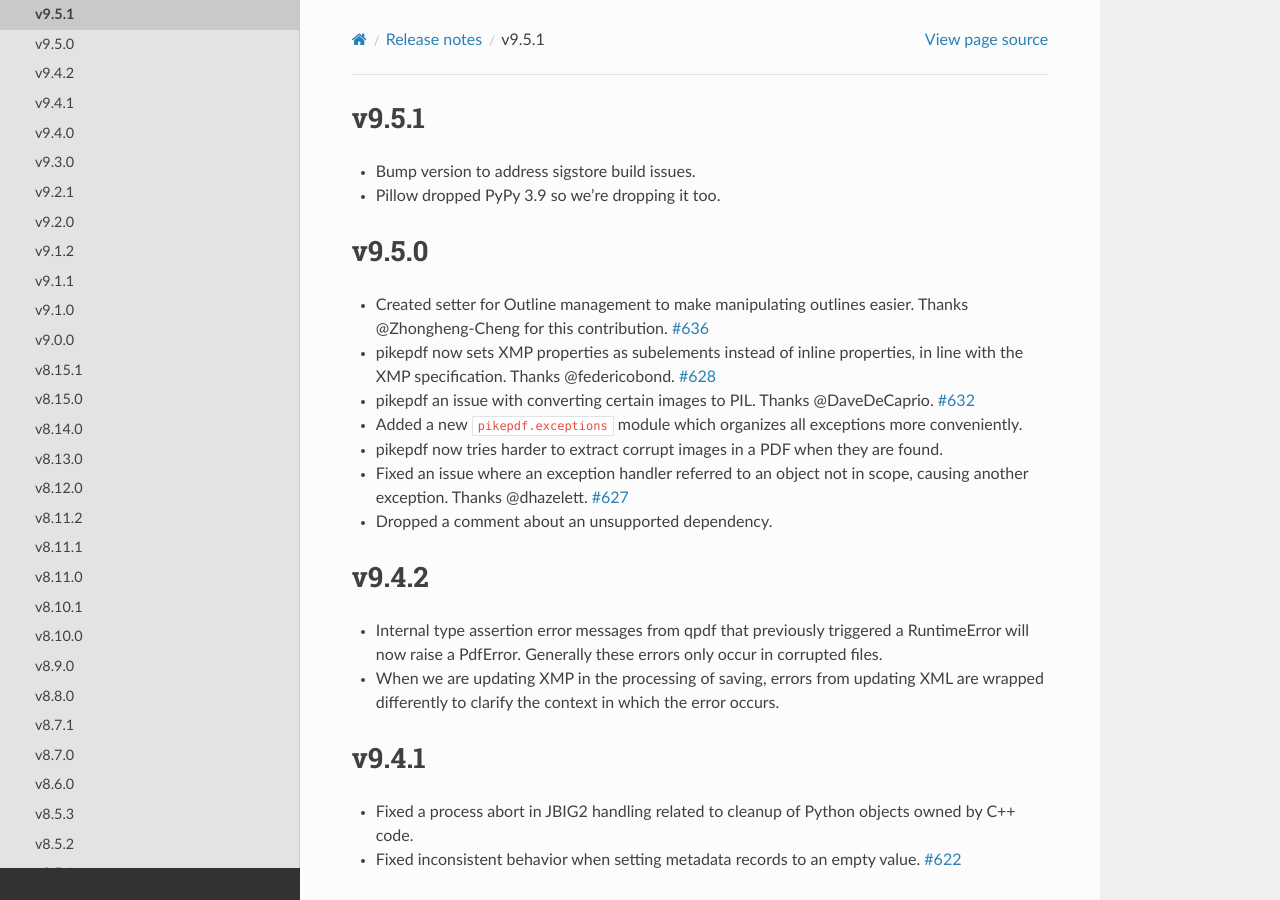
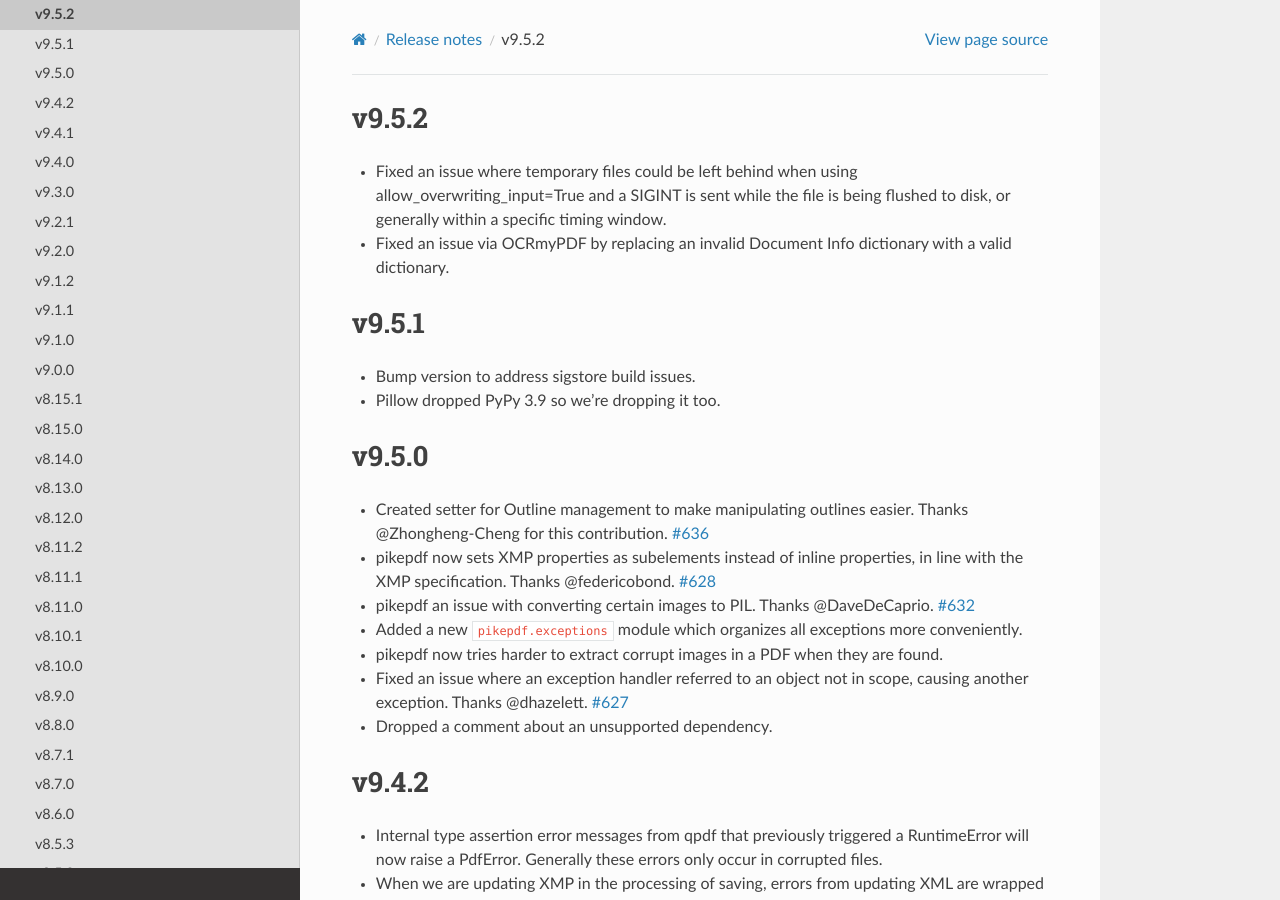
Before and after one commit to pikepdf/pikepdf, a Sphinx documentation site: the page built from docs/releasenotes/version9.rst, in a window 1280 px wide and 900 px high. Built offline with Sphinx 7.4.7 and the Read the Docs theme 3.1.0, drawn with Linux system fonts in a browser that asks for light colours; pages that are not in the unit, such as notebooks, are missing from menus.

Commit message:
v9.5.2 notes

```diff
--- a/docs/releasenotes/version9.rst
+++ b/docs/releasenotes/version9.rst
@@ -1,3 +1,12 @@
+v9.5.2
+======
+
+- Fixed an issue where temporary files could be left behind when using
+  allow_overwriting_input=True and a SIGINT is sent while the file is being
+  flushed to disk, or generally within a specific timing window.
+- Fixed an issue via OCRmyPDF by replacing an invalid Document Info dictionary
+  with a valid dictionary.
+
 v9.5.1
 ======
 
```
